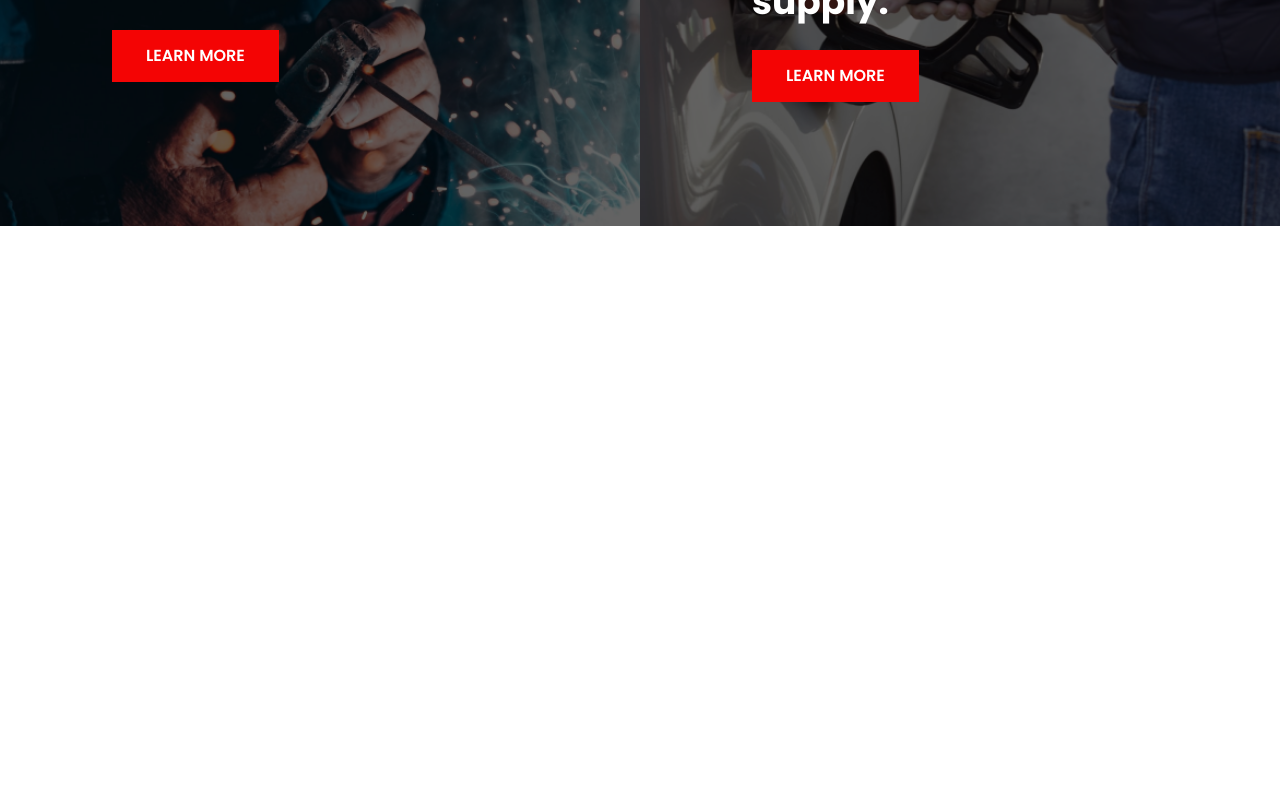
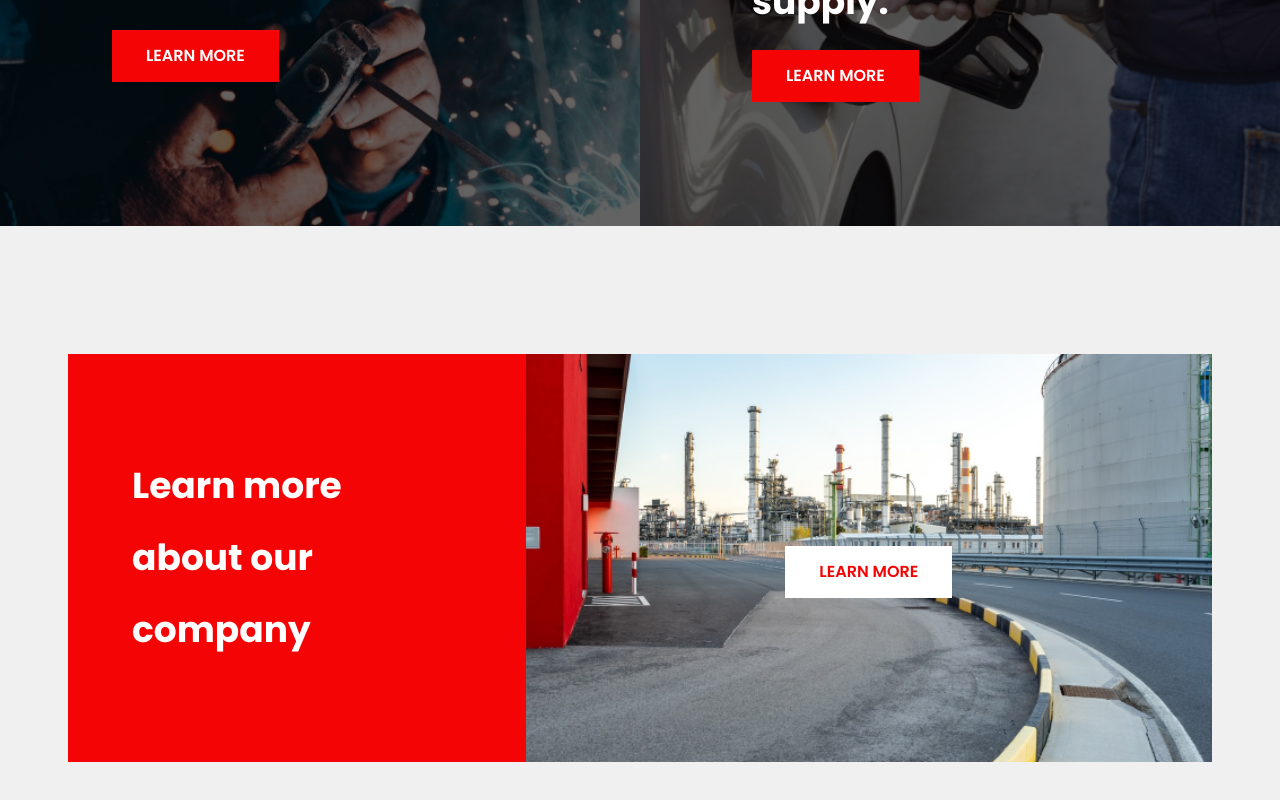
Before and after one commit to hasiburdev/petroli, a React (Vite) app: page /#/ in a window 1280 px wide. Shown: the part 2310-3110 px from the top of the page. Before the commit the page ends 2536 px from the top, so only its background shows below. Built offline with nearby package versions, Linux system fonts and the light colour scheme.

Commit message:
Feat: Add Company Section

```diff
--- a/src/assets/images/index.tsx
+++ b/src/assets/images/index.tsx
@@ -7,10 +7,12 @@ import supplier1 from './supplier-1.png';
 import supplier2 from './supplier-2.png';
 import supplier3 from './supplier-3.png';
 import supplier4 from './supplier-4.png';
+import company from './company.png';
 
 export {
   logo,
   banner,
+  company,
   service1,
   service2,
   service3,
--- /dev/null
+++ b/src/components/Company.tsx
@@ -0,0 +1,29 @@
+import React from 'react';
+import { company } from '../assets/images';
+
+function Company(): JSX.Element {
+  return (
+    <section className="bg-sectionback">
+      <div className="max-w-container mx-auto flex py-32">
+        <div className="w-2/5 bg-primary px-16 py-24">
+          <h2 className="font-pop text-4xl font-bold leading-[72px] max-w-[290px] text-white">
+            Learn more about our company
+          </h2>
+        </div>
+        <div
+          className="w-3/5 bg-cover bg-no-repeat bg-center grid place-content-center"
+          style={{ backgroundImage: `url(${company})` }}
+        >
+          <a
+            href="#contact"
+            className="bg-white px-8 py-3  inline-block cursor-pointer font-pop font-semibold text-base uppercase text-primary mt-7 border-2 border-solid border-white ease-linear duration-300 hover:text-white hover:bg-transparent"
+          >
+            Learn More
+          </a>
+        </div>
+      </div>
+    </section>
+  );
+}
+
+export default Company;
--- a/src/pages/Home.tsx
+++ b/src/pages/Home.tsx
@@ -1,4 +1,5 @@
 import Banner from '../components/Banner';
+import Company from '../components/Company';
 import Header from '../components/Header';
 import Navbar from '../components/Navbar';
 import Service from '../components/Service';
@@ -12,6 +13,7 @@ function Home(): JSX.Element {
       <Banner />
       <Supplier />
       <Service />
+      <Company />
     </>
   );
 }
--- a/tailwind.config.cjs
+++ b/tailwind.config.cjs
@@ -11,6 +11,7 @@ module.exports = {
         para: '#6C6C6C',
         yellowborder: '#FFB800',
         overlay: 'rgba(0,0,0,.6)',
+        sectionback: '#F0F0F0',
       },
       maxWidth: {
         container: '1144px',
```
Also changed, not shown: src/assets/images/company.png (added).
